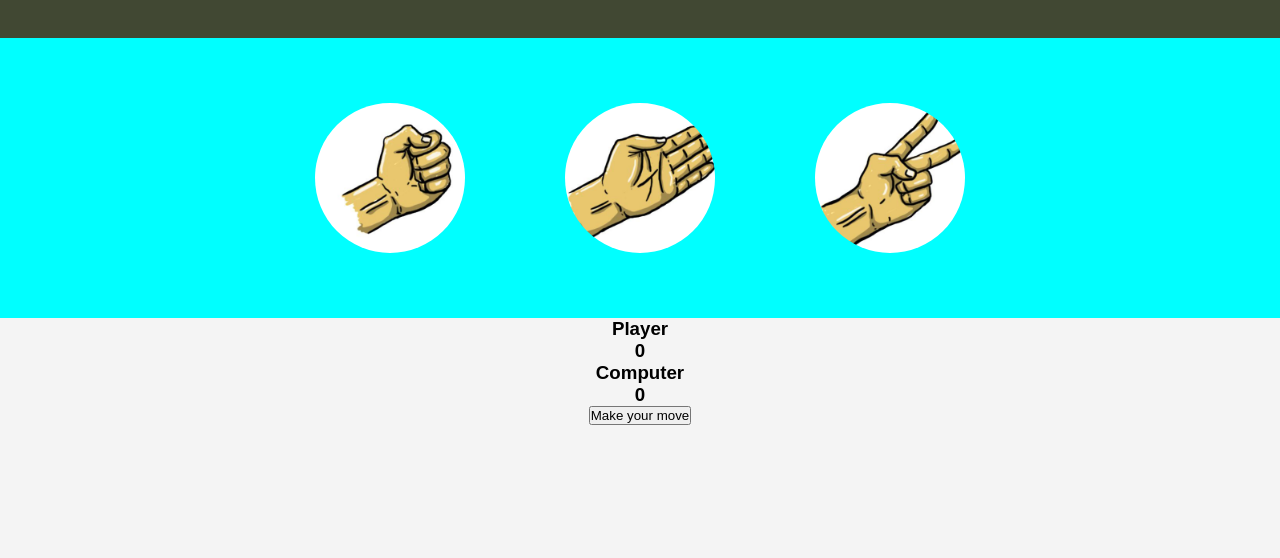
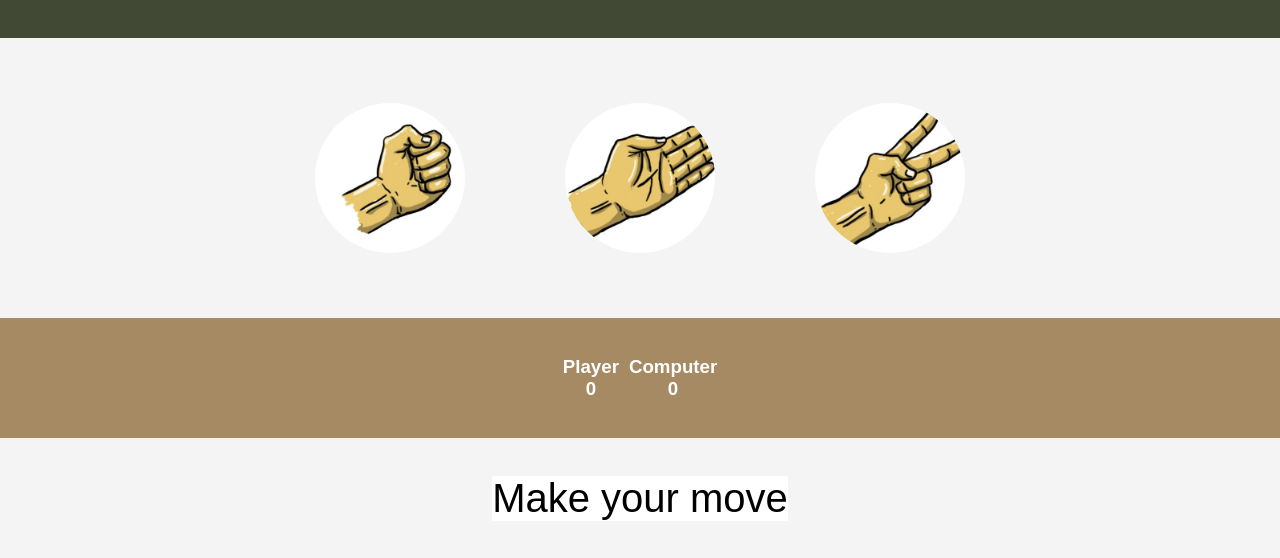
Before and after one commit to Aikansh2411/Rock-Paper-Scissors, a plain HTML site: page index.html in a window 1280 px wide. Shown: the part 82-640 px from the top of the page. Drawn offline with Linux system fonts and the light colour scheme.

Commit message:
Update style.css

```diff
--- a/style.css
+++ b/style.css
@@ -25,7 +25,7 @@ body{
     text-align: center;
     width: 100%;
     height: 35vmin;
-    background-color: aqua;
+    /* background-color: aqua; */
     display: flex;
     justify-content: center;
     align-items: center;
@@ -41,6 +41,10 @@ body{
     border: none;
 }
 
+.rockContainer:hover{
+    border: 2px solid #414833;
+}
+
 
 .paperContainer{
     width: 150px;
@@ -49,6 +53,10 @@ body{
     background-size: cover;
     border-radius: 50%;
     border: none;
+}
+
+.paperContainer:hover{
+    border: 2px solid #414833;
 }
 
 
@@ -60,3 +68,34 @@ body{
     border-radius: 50%;
     border: none;
 }
+
+.scissorsContainer:hover{
+    border: 2px solid #414833;
+}
+
+.scoreContainer{
+    width: 100%;
+    height: 15vmin;
+    background-color: #a68a64;
+    display: flex;
+    justify-content: center;
+    align-items: center;
+    color: white;
+    gap: 10px;
+}
+
+.messageBox{
+    width: 100%;
+    height: 15vmin;
+    /* background-color: #414833; */
+    display: flex;
+    justify-content: center;
+    align-items: center;
+    color: white;
+}
+
+#message{
+    font-size: 5vmin;
+    border: none;
+    background-color: white;
+}
```
